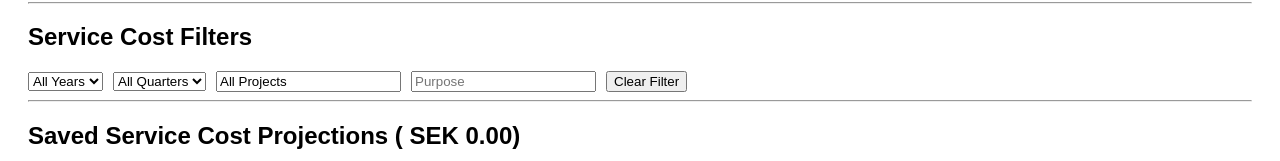
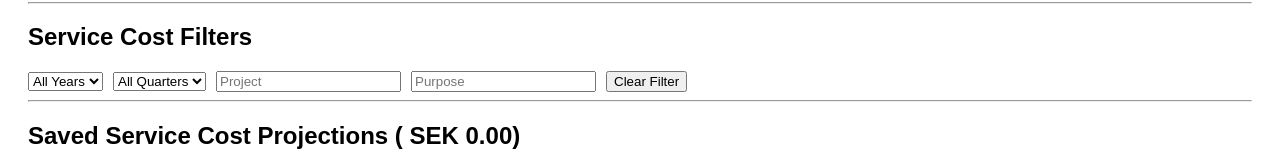
Before and after one commit to pinaki-GH/budget-tracker, a Next.js app: page /projections in a window 1280 px wide. Shown: the part 877-1038 px from the top of the page. Built offline with nearby package versions, Linux system fonts and the light colour scheme.

Commit message:
Update page.js

```diff
--- a/app/projections/page.js
+++ b/app/projections/page.js
@@ -104,7 +104,7 @@ export default function ProjectionsPage() {
 
   const [serviceFilterYear, setServiceFilterYear] = useState('')
   const [serviceFilterQuarter, setServiceFilterQuarter] = useState('')
-  const [serviceFilterProject, setServiceFilterProject] = useState('All Projects')
+  const [serviceFilterProject, setServiceFilterProject] = useState('')
   const [serviceFilterPurpose, setServiceFilterPurpose] = useState('')
 
   useEffect(() => {
```
